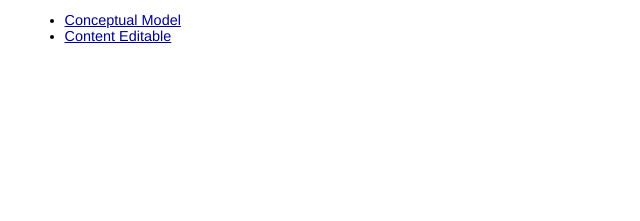
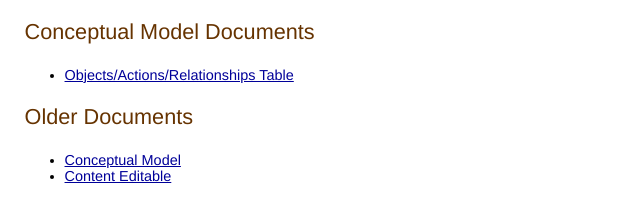
Before and after one commit to nhoyt/text-editor, a plain HTML site: page index.html in a window 1280 px wide. Shown: the part 67-288 px from the top of the page, without its empty margins (0-640 px from the left). Drawn offline with Linux system fonts and the light colour scheme; files that its build step writes are made by us from their sources.

Commit message:
Update index.html

```diff
--- a/index.html
+++ b/index.html
@@ -4,11 +4,16 @@
   <meta http-equiv="content-type" content="text/html; charset=UTF-8">
   <meta charset="utf-8">
   <title>A11y First Project</title>
-  <link href="css/base.css" rel="stylesheet">
+  <link href="common/css/base.css" rel="stylesheet">
 </head>
 <body>
   <section>
     <h1>A11y First Project</h1>
+    <h2>Conceptual Model Documents</h2>
+    <ul>
+    <li><a href="conceptual-model/table-oar.html">Objects/Actions/Relationships Table</a></li>
+    </ul>
+    <h2>Older Documents</h2>
     <ul>
     <li><a href="ConceptualModel.md">Conceptual Model</a></li>
     <li><a href="ContentEditable.md">Content Editable</a></li>
```
